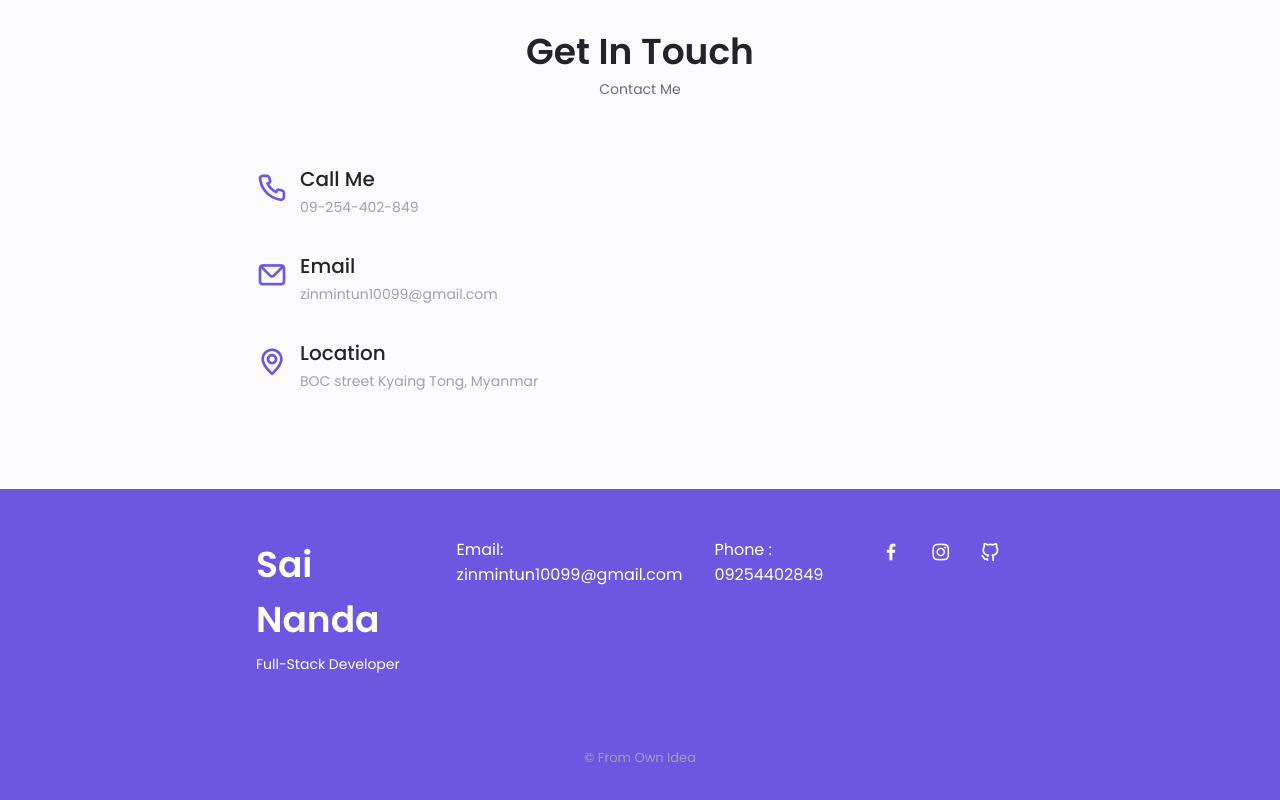
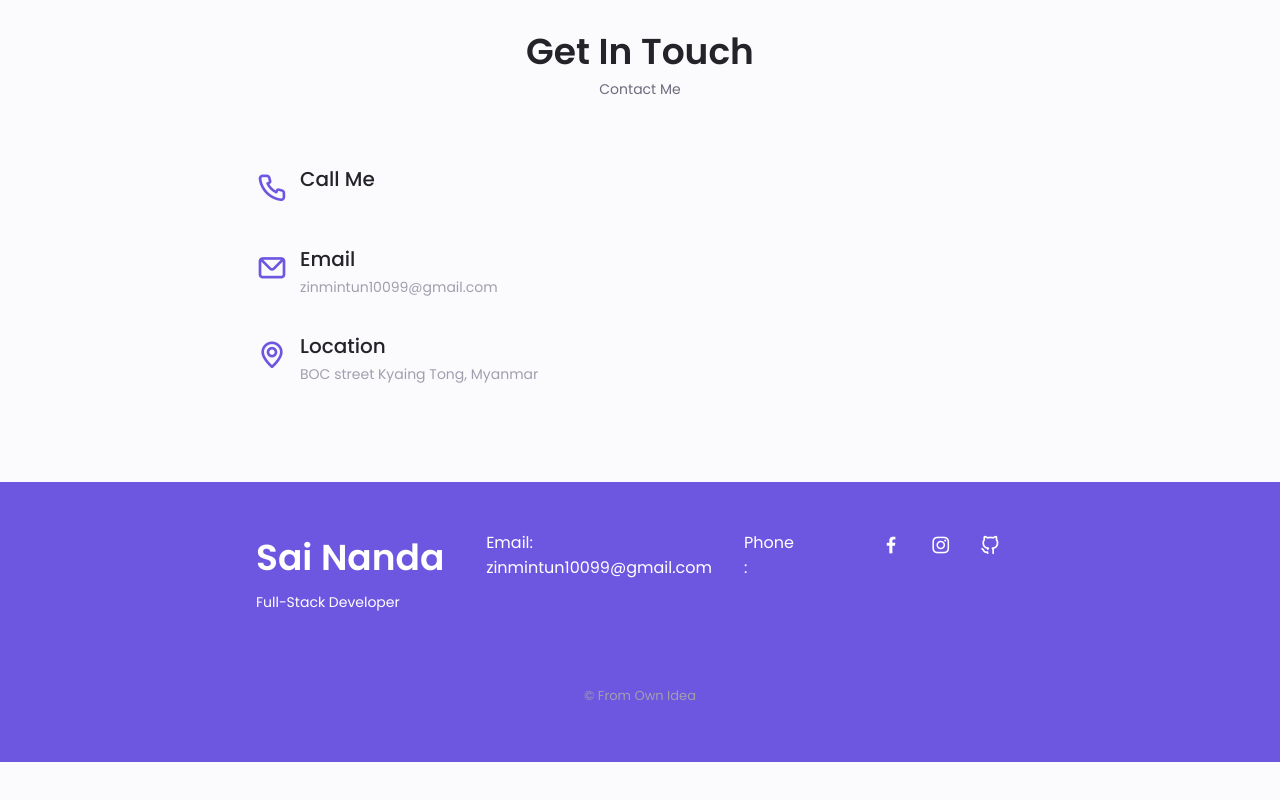
Before and after one commit to SaiNandaa/sainanda, a plain HTML site: page index.html in a window 1280 px wide. Shown: the part 2925-3725 px from the top of the page. After the commit the page ends 3687 px from the top, so only its background shows below. Drawn offline with nearby package versions, Linux system fonts and the light colour scheme; a web font is replaced by a local one.

Commit message:
Update index.html
Update

```diff
--- a/index.html
+++ b/index.html
@@ -561,7 +561,7 @@
                         <i class="uil uil-phone contact__icon"></i>
                         <div>
                             <h3 class="contact__title">Call Me</h3>
-                            <span class="contact__subtitle">09-254-402-849</span>
+                            <span class="contact__subtitle"></span>
                         </div>
                     </div>
                     <div class="contact__information">
@@ -621,7 +621,7 @@
                         Email: zinmintun10099@gmail.com
                     </li>
                     <li class="footer__link">
-                        Phone : 09254402849
+                        Phone :
                     </li>
                     <!-- <li>
                         <a href="#contact" class="footer__link">ContactMe</a>
```
